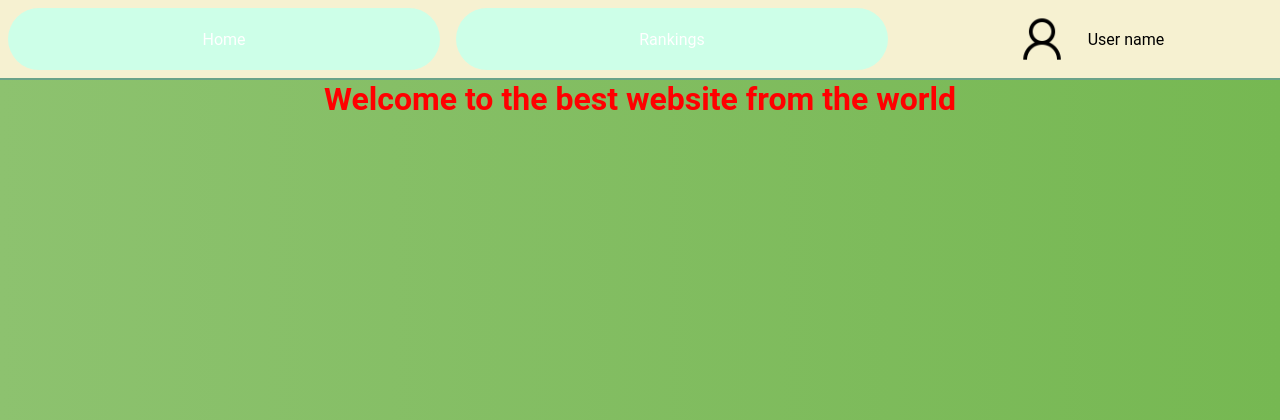
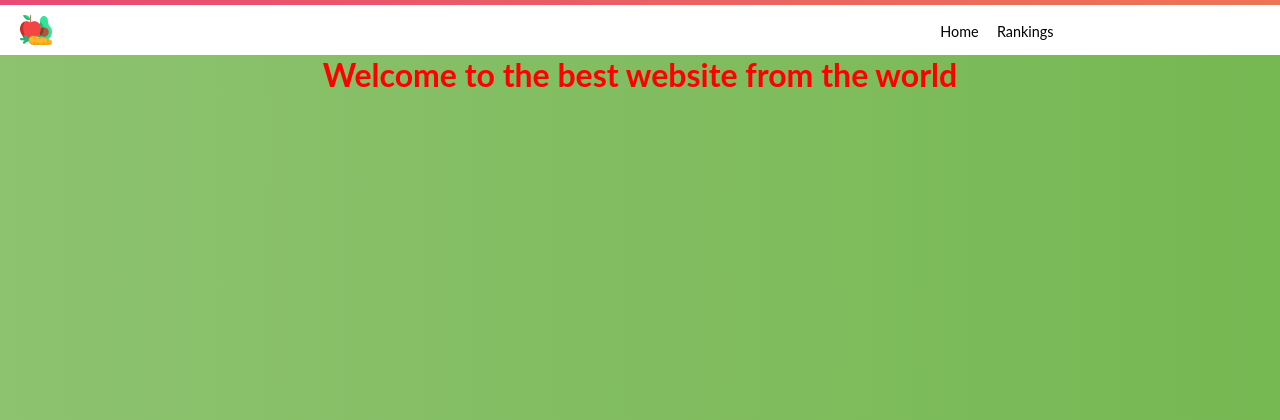
Before and after one commit to gotursix/schelettw, a PHP site: page / in a window 1280 px wide. Shown: the top 420 px of the page. Run offline with PHP 8.4, Linux system fonts and the light colour scheme; data that the repository does not hold is empty.

Commit message:
changed navigation design

```diff
--- a/app/views/layouts/default.php
+++ b/app/views/layouts/default.php
@@ -7,26 +7,29 @@
     <meta name="viewport" content="width=device-width, initial-scale=1, shrink-to-fit=no">
     <!-- CSS -->
     <link rel="stylesheet" href="<?= PROOT ?>css/custom.css">
+    <link rel="stylesheet" href="<?= PROOT ?>css/nav-bar.css">
     <!-- JS -->
     <script src="<?= PROOT ?>js/custom.js"></script>
     <?= $this->content('head'); ?>
 </head>
 <body>
-<nav class="nav">
-    <ul class="nav__list nav__list-left">
-        <li class="nav__list--button"><a href="#">Home</a></li>
-        <li class="nav__list--button"><a href="#">Rankings</a></li>
-    </ul>
-    <ul class="nav__list nav__list-right">
-        <img
-            src="img/default-user-image.png"
-            alt="user image"
-            class="user-nav__user-photo"
-        />
-        <span class="user-nav__user-name">User name</span>
-    </ul>
-</nav>
 
+<div class="nav-wrapper">
+    <div class="grad-bar"></div>
+    <nav class="navbar">
+        <img src="<?= PROOT ?>img/logo.png" alt="Company Logo">
+        <div class="menu-toggle" id="mobile-menu">
+            <span class="bar"></span>
+            <span class="bar"></span>
+            <span class="bar"></span>
+        </div>
+        <ul class="nav no-search">
+            <li class="nav-item"><a href="#">Home</a></li>
+            <li class="nav-item"><a href="#">Rankings</a></li>
+
+        </ul>
+    </nav>
+</div>
 <?= $this->content('body'); ?>
 </body>
 </html>
--- a/css/custom.css
+++ b/css/custom.css
@@ -1,9 +1,8 @@
-@import "nav-bar.css";
-
 *{
     margin: 0;
     padding: 0;
     box-sizing: border-box;
+    font-family: 'Lato', 'Arial', sans-serif;
 }
 .red {
     color: red;
--- a/css/nav-bar.css
+++ b/css/nav-bar.css
@@ -1,61 +1,185 @@
-nav a{
-    color: rgb(106, 163, 137);
+* {
+    margin: 0;
+    padding: 0;
+    box-sizing: border-box;
+    font-family: 'Lato', 'Arial', sans-serif;
 }
 
-a:link {
-    color: red;
-}
-.nav{
-    display: flex;
-    height: 5rem;
-    background-color: rgb(246, 241, 209);
+.nav-wrapper {
+    width: 100%;
+    position: -webkit-sticky; /* Safari */
     position: sticky;
     top: 0;
-    border-bottom: rgb(106, 163, 137) 2px solid;
+    background-color: #fff;
+}
+
+.grad-bar {
+    width: 100%;
+    height: 5px;
+    background: linear-gradient(-45deg, #EE7752, #E73C7E, #23A6D5, #23D5AB);
+    background-size: 400% 400%;
+    -webkit-animation: gradbar 15s ease infinite;
+    -moz-animation: gradbar 15s ease infinite;
+    animation: gradbar 15s ease infinite;
+}
+
+/* NAVIGATION */
+
+.navbar {
+    display: grid;
+    grid-template-columns: 1fr 3fr;
+    align-items: center;
+    height: 50px;
+    overflow: hidden;
+}
+
+.navbar img {
+    height: 32px;
+    width: auto;
+    justify-self: start;
+    margin-left: 20px;
+}
+
+.navbar ul {
+    list-style: none;
+    display: grid;
+    grid-template-columns: repeat(6,1fr);
+    justify-self: end;
 
 }
-.nav__list{
-    display: flex;
-    margin: 0 auto;
-    list-style: none;
-    width: 100%;
-    justify-content: start;
+
+.nav-item a {
+    color: #000;
+    font-size: 0.9rem;
+    font-weight: 400;
+    text-decoration: none;
+    transition: color 0.3s ease-out;
 }
-.nav__list-left{
-    display: flex;
-    width: 70%;
+
+.nav-item a:hover {
+    color: #3498db;
 }
-.nav__list-right{
-    width: 30%;
-    display: flex;
-    align-items: center;
-    justify-content: center;
+
+
+
+/* MOBILE MENU & ANIMATION */
+
+.menu-toggle .bar{
+    width: 25px;
+    height: 3px;
+    background-color: #3f3f3f;
+    margin: 5px auto;
+    -webkit-transition: all 0.3s ease-in-out;
+    -o-transition: all 0.3s ease-in-out;
+    transition: all 0.3s ease-in-out;
+}
+
+.menu-toggle {
+    justify-self: end;
+    margin-right: 25px;
+    display: none;
+}
+
+.menu-toggle:hover{
+    cursor: pointer;
+}
+
+#mobile-menu.is-active .bar:nth-child(2){
+    opacity: 100;
+}
+
+#mobile-menu.is-active .bar:nth-child(1){
+    -webkit-transform: translateY(8px) rotate(45deg);
+    -ms-transform: translateY(8px) rotate(45deg);
+    -o-transform: translateY(8px) rotate(45deg);
+    transform: translateY(8px) rotate(45deg);
+}
+
+#mobile-menu.is-active .bar:nth-child(3){
+    -webkit-transform: translateY(-8px) rotate(-45deg);
+    -ms-transform: translateY(-8px) rotate(-45deg);
+    -o-transform: translateY(-8px) rotate(-45deg);
+    transform: translateY(-8px) rotate(-45deg);
+}
+
+/* KEYFRAME ANIMATIONS */
+
+@-webkit-keyframes gradbar {
+    0% {
+        background-position: 0% 50%
+    }
+    50% {
+        background-position: 100% 50%
+    }
+    100% {
+        background-position: 0% 50%
+    }
+}
+
+@-moz-keyframes gradbar {
+    0% {
+        background-position: 0% 50%
+    }
+    50% {
+        background-position: 100% 50%
+    }
+    100% {
+        background-position: 0% 50%
+    }
+}
+
+@keyframes gradbar {
+    0% {
+        background-position: 0% 50%
+    }
+    50% {
+        background-position: 100% 50%
+    }
+    100% {
+        background-position: 0% 50%
+    }
+}
+
+/* Media Queries */
+
+/* Mobile Devices - Phones/Tablets */
+
+@media only screen and (max-width: 720px) {
+
+    .navbar ul {
+        display: flex;
+        flex-direction: column;
+        position: fixed;
+        justify-content: start;
+        top: 55px;
+        background-color: #fff;
+        width: 100%;
+        height: calc(100vh - 55px);
+        transform: translate(-101%);
+        text-align: center;
+        overflow: hidden;
+    }
+
+    .navbar li {
+        padding: 15px;
+    }
+
+    .navbar li:first-child {
+        margin-top: 50px;
+    }
+
+    .navbar li a {
+        font-size: 1rem;
+    }
+
+    .menu-toggle, .bar {
+        display: block;
+        cursor: pointer;
+    }
+
+    .mobile-nav {
+        transform: translate(0%)!important;
+    }
+
 
 }
-.user-nav__user-photo {
-    height: 3.75rem;
-    border-radius: 50%;
-    margin-right: 1rem;
-}
-
-.nav__list--button{
-    display: flex;
-    flex: 1;
-    background: rgb(205, 255, 232);
-    border-radius: 100px;
-    margin: 1vh;
-    text-align: center;
-    align-items: center;
-    justify-content: center;
-}
-.nav__list--button:hover{
-    box-shadow: 0 10px 20px rgba(0, 0, 0, 0.4);
-}
-.nav__list--button:active{
-    box-shadow: 0 5px 10px rgba(0, 0, 0, 0.4);
-}
-nav ul li a:link {
-    text-decoration: none;
-    color: white;
-
-}
--- a/js/custom.js
+++ b/js/custom.js
@@ -1,3 +1,8 @@
 $('.message a').click(function(){
     $('form').animate({height: "toggle", opacity: "toggle"}, "slow");
 });
+
+$('.menu-toggle').click(function(){
+    $(".nav").toggleClass("mobile-nav");
+    $(this).toggleClass("is-active");
+});
```
Also changed, not shown: img/logo.png (added), img/search-icon.svg (added).
